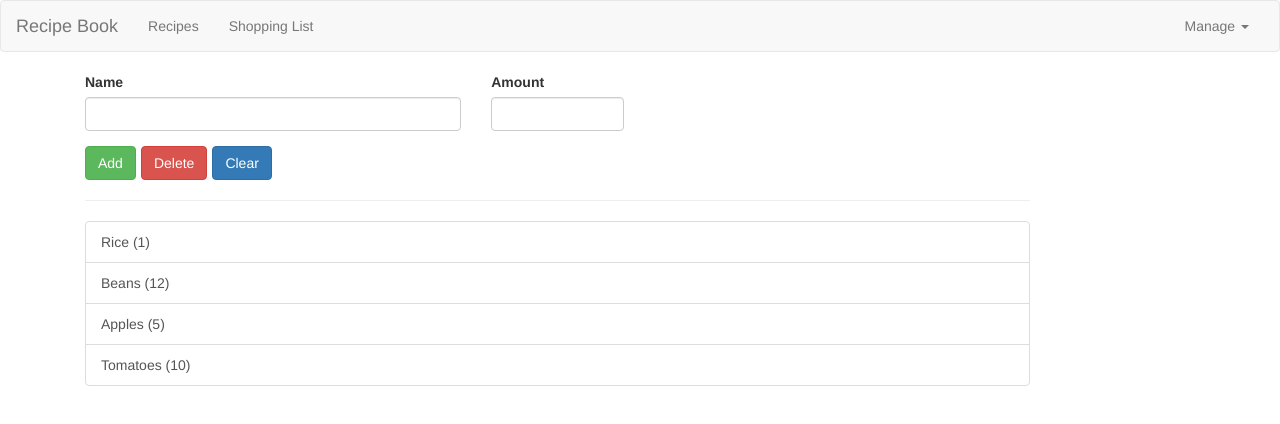
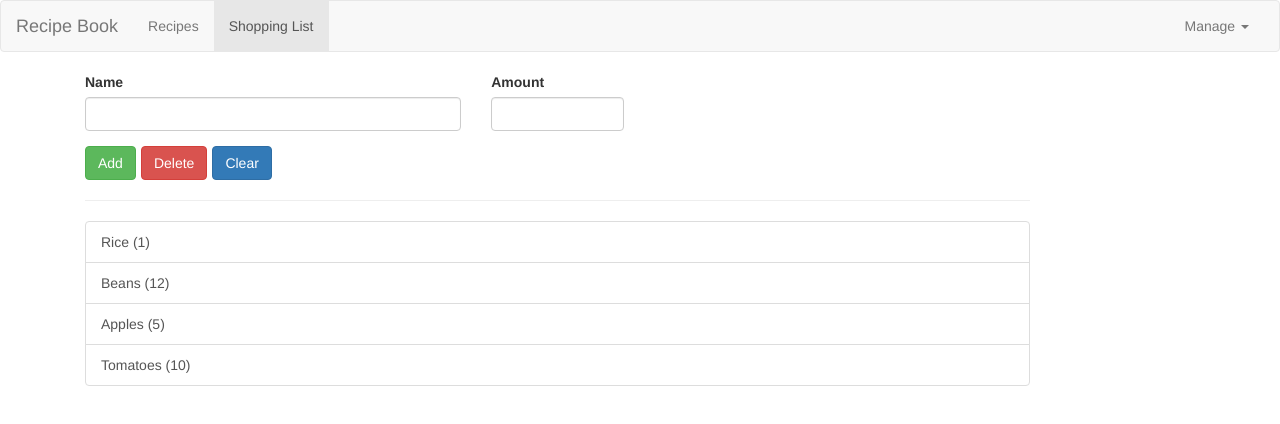
Before and after one commit to CesaltinoFelix/recipe-book, an Angular app: page /shopping-list in a window 1280 px wide. Shown: the top 424 px of the page. Built offline with nearby package versions, Linux system fonts and the light colour scheme.

Commit message:
updating code

```diff
--- a/src/app/header/header.component.html
+++ b/src/app/header/header.component.html
@@ -10,8 +10,8 @@
 
     <div class="navbar-collapse" [class.collapse]="collapsed" (window:resize)="collapsed = true">
       <ul class="nav navbar-nav">
-        <li><a href="#" routerLink="">Recipes</a></li>
-        <li><a href="#" routerLink="shopping-list">Shopping List</a></li>
+        <li routerLinkActive="active" [routerLinkActiveOptions]="{exact: true}"><a routerLink="/">Recipes</a></li>
+        <li routerLinkActive="active"><a routerLink="/shopping-list">Shopping List</a></li>
       </ul>
       <ul class="nav navbar-nav navbar-right">
         <li class="dropdown" appDropdown>
```
